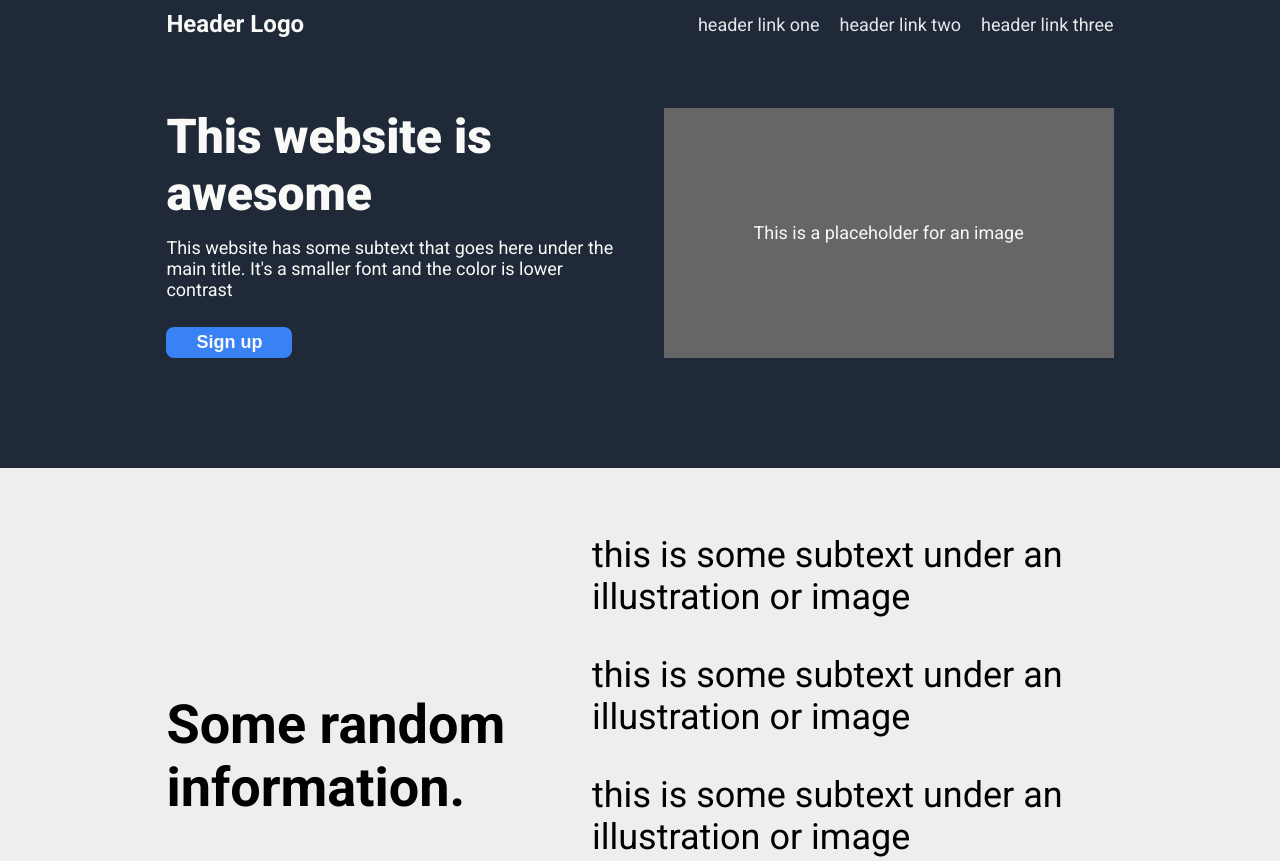
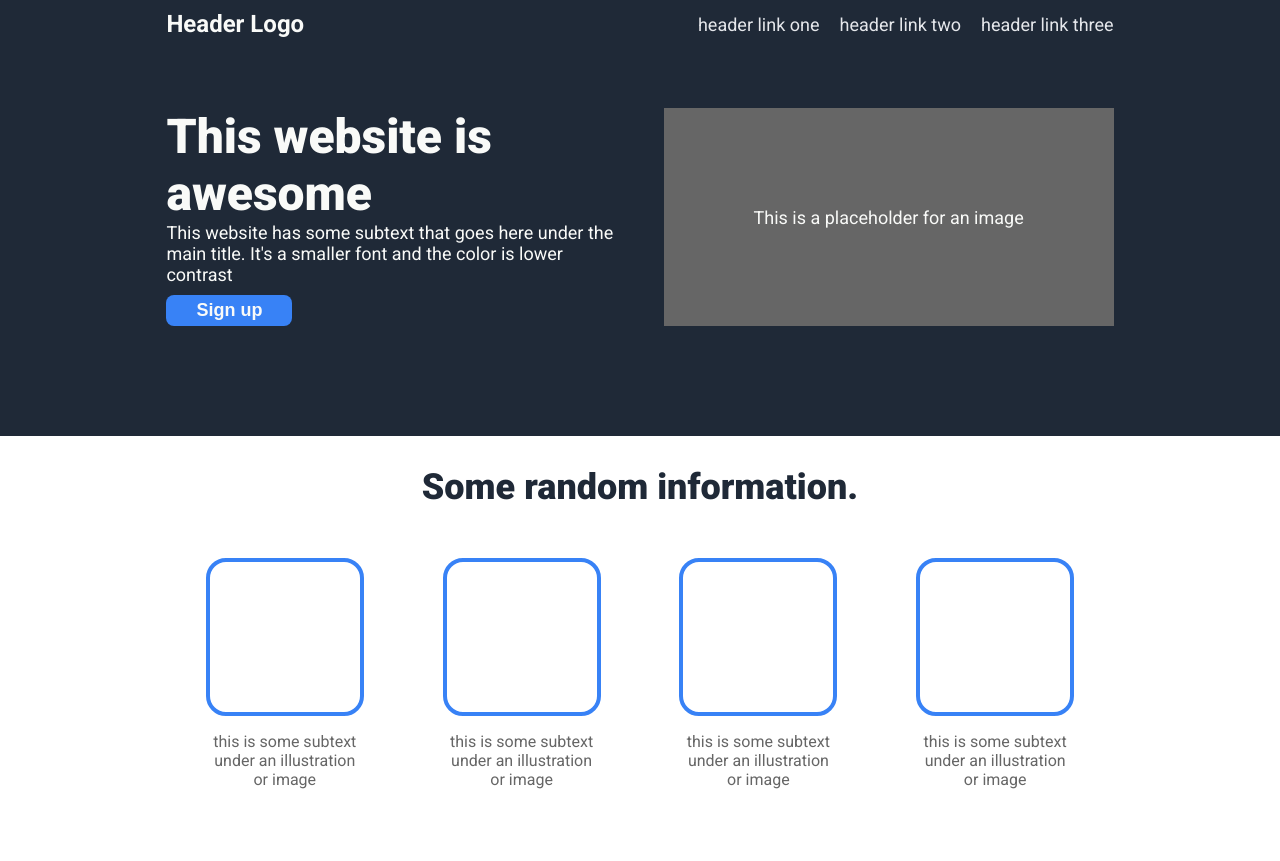
Before and after one commit to SilverFangCoding/odin-landing-page, a plain HTML site: page index.html in a window 1280 px wide. Shown: the top 861 px of the page. Drawn offline with Linux system fonts and the light colour scheme.

Commit message:
Finish Information CSS section
Finish Information section CSS and fix some issues index
Hero section.

```diff
--- a/css/style.css
+++ b/css/style.css
@@ -1,7 +1,7 @@
 /* Base CSS properties */
 
 html {
-    background-color: #eee;
+    background-color: #fff;
     font-family: 'Roboto', sans-serif;
     font-size: 36px;
 }
@@ -14,7 +14,7 @@ body {
 }
 
 .structure-blocks {
-    flex: 1;
+    flex: 1 1 0;
     display: flex;
     align-items: center;
     padding: 30px 13% 30px;
@@ -62,6 +62,7 @@ a, a:visited {
 /* Hero */
 
 .hero {
+    align-items: stretch;
     background-color: #1F2937;
     color: #F9FAF8;
     padding-top: 60px;
@@ -83,10 +84,15 @@ h1 {
 
 .hero-text-block h2 {
     font-weight: 400;
+    margin: 0 0 10px;
 }
 
 .hero-text-block {
     padding-right: 5%;
+    display: flex;
+    flex-direction: column;
+    align-items: flex-start;
+    justify-content: space-between;
 }
 
 button {
@@ -100,7 +106,6 @@ button {
 }
 
 .placeholder {
-    align-self: stretch;
     display: flex;
     flex-direction: column;
     justify-content: center;
@@ -109,6 +114,55 @@ button {
 }
 
 /* End of Hero */
+
+/* Information */
+
+.information {
+    align-items: stretch;
+    flex-direction: column;
+    gap: 50px;
+    padding-bottom: 70px;
+}
+
+.information h2 {
+    text-align: center;
+    margin: 0;
+    font-size: 36px;
+    font-weight: 900;
+    color: #1F2937;
+}
+
+.cards {
+    display: flex;
+    justify-content: space-around;
+}
+
+.card {
+    display: flex;
+    flex-direction: column;
+    justify-content: center;
+    align-items: center;
+}
+
+.template {
+    width: 150px;
+    height: 150px;
+    border: 4px solid #3882F6;
+    border-radius: 20px;
+}
+
+.card-text {
+    font-size: 16px;
+    color: #666;
+    text-align: center;
+    max-width: 150px;
+}
+
+/* End of Information */
+
+.quote {
+    background-color: #E5E7EB;
+}
 
 /* Footer */
 
--- a/index.html
+++ b/index.html
@@ -23,8 +23,10 @@
         <!-- Hero -->
         <div class="structure-blocks hero">
             <div class="hero-text-block">
-                <h1>This website is awesome</h1>
-                <h2>This website has some subtext that goes here under the main title. It's a smaller font and the color is lower contrast</h2>
+                <div>
+                    <h1>This website is awesome</h1>
+                    <h2>This website has some subtext that goes here under the main title. It's a smaller font and the color is lower contrast</h2>
+                </div>
                 <button type="submit">Sign up</button>
             </div>
             <div class="placeholder">This is a placeholder for an image</div>
@@ -32,31 +34,31 @@
         <!-- End of Hero -->
 
         <!-- Information -->
-        <div class="structure-blocks">
+        <div class="structure-blocks information">
             <h2>Some random information.</h2>
             <div class="cards">
                 <div class="card">
                     <div class="template"></div>
-                    <p>this is some subtext under an illustration or image</p>
+                    <p class="card-text">this is some subtext under an illustration or image</p>
                 </div>
                 <div class="card">
                     <div class="template"></div>
-                    <p>this is some subtext under an illustration or image</p>
+                    <p class="card-text">this is some subtext under an illustration or image</p>
                 </div>
                 <div class="card">
                     <div class="template"></div>
-                    <p>this is some subtext under an illustration or image</p>
+                    <p class="card-text">this is some subtext under an illustration or image</p>
                 </div>
                 <div class="card">
                     <div class="template"></div>
-                    <p>this is some subtext under an illustration or image</p>
+                    <p class="card-text">this is some subtext under an illustration or image</p>
                 </div>
             </div>
         </div>
         <!-- End of Information -->
 
         <!-- Quote -->
-        <div class="structure-blocks">Quote</div>
+        <div class="structure-blocks quote">Quote</div>
         <!-- End of Quote -->
 
         <!-- Call to action -->
```
